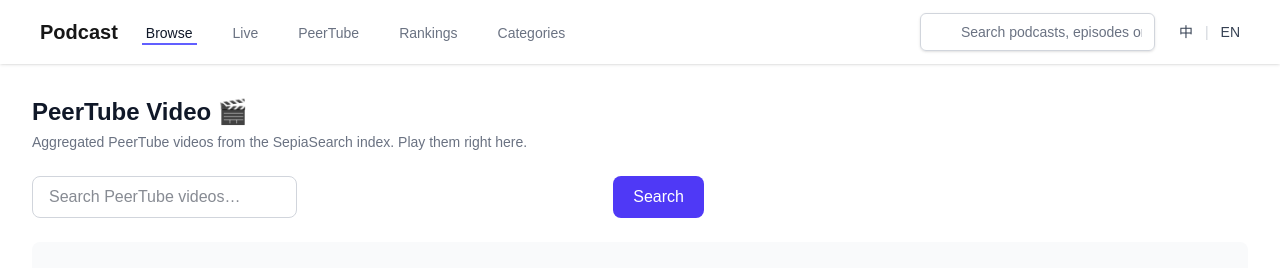
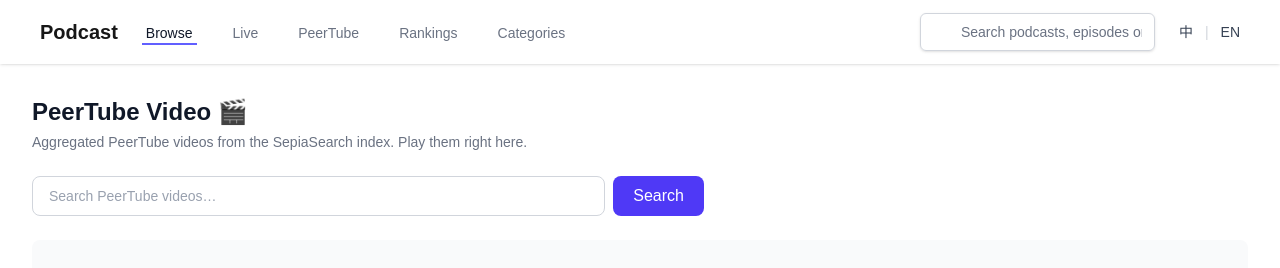
Before and after one commit to zesov/next-podcast, a Next.js app: page /en/peertube in a window 1280 px wide. Shown: the top 268 px of the page. Built offline with nearby package versions, Linux system fonts and the light colour scheme; no server answers.

Commit message:
update: input x

```diff
--- a/components/PeerTube/PeerTubePage.tsx
+++ b/components/PeerTube/PeerTubePage.tsx
@@ -144,31 +144,30 @@
 
       {/* 搜索框 */}
       <div className="mb-6 flex gap-2 max-w-2xl">
-        <div className="relative flex-1">
+        <label className="relative flex h-10 flex-1 items-center gap-3 rounded-lg border border-gray-300 bg-white px-4">
           <input
-            type="text"
             value={searchTerm}
             onChange={(e) => setSearchTerm(e.target.value)}
             onKeyDown={handleKeyDown}
             placeholder={t("searchPlaceholder")}
-            className="flex-1 px-4 py-2 pr-10 border border-gray-300 rounded-lg focus:ring-indigo-500 focus:border-indigo-500 text-gray-900"
+            className="min-w-0 flex-1 bg-transparent text-sm text-gray-900 outline-none placeholder:text-gray-400"
           />
           {searchTerm && (
             <button
               type="button"
               onClick={handleClearSearch}
-              className="absolute right-3 top-1/2 -translate-y-1/2 text-gray-400 hover:text-gray-600"
+              className="text-gray-400 hover:text-gray-600"
               aria-label={t("clearSearch")}
             >
               <X className="w-5 h-5" />
             </button>
           )}
-        </div>
+        </label>
         <button
           type="button"
           onClick={() => runSearch(searchTerm.trim(), filters)}
           disabled={loading}
-          className="px-5 py-2 rounded-lg bg-indigo-600 hover:bg-indigo-700 text-white font-medium disabled:opacity-50"
+          className="px-5 py-2 rounded-lg bg-indigo-600 hover:bg-indigo-700 text-white font-medium disabled:opacity-50 h-10"
         >
           {loading ? t("searching") : t("search")}
         </button>
```
